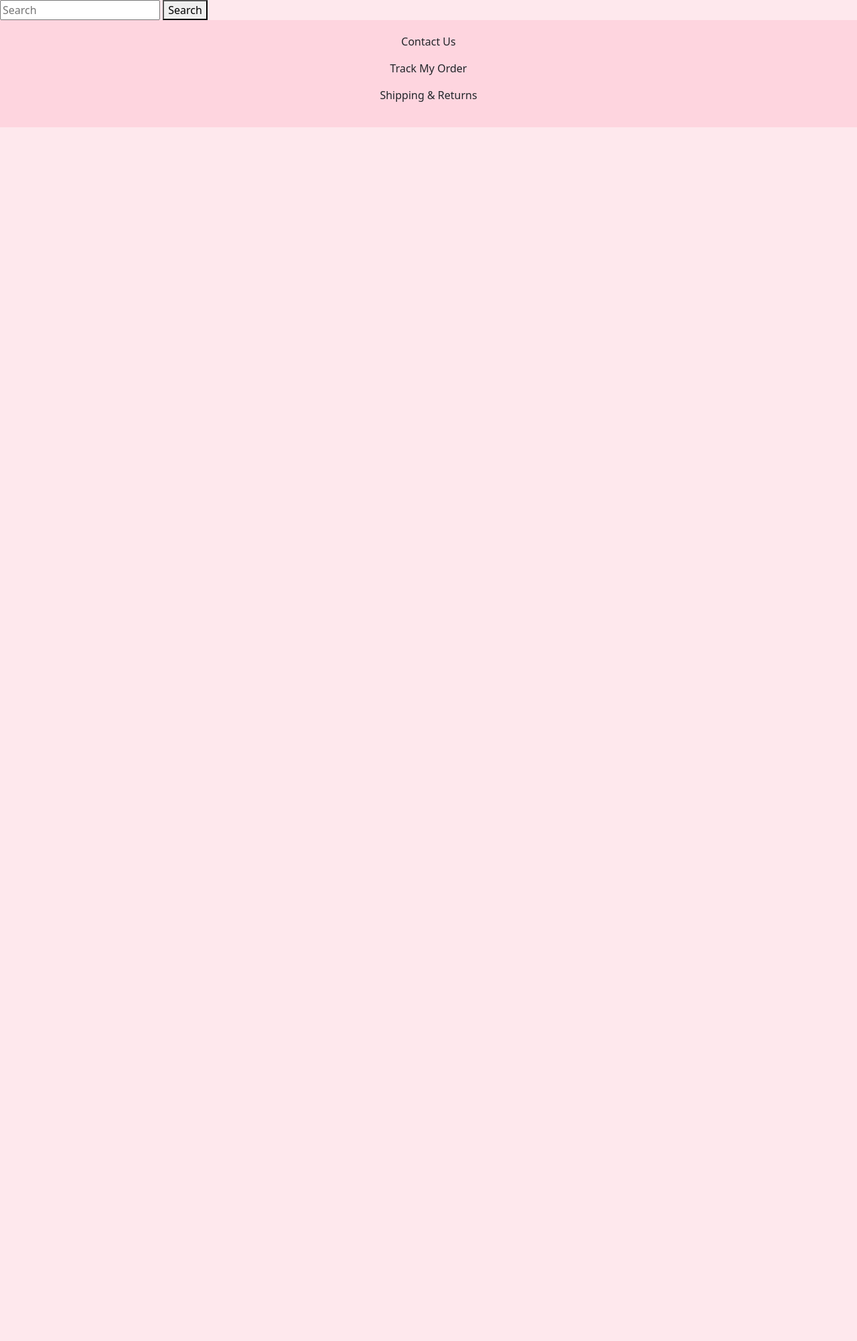
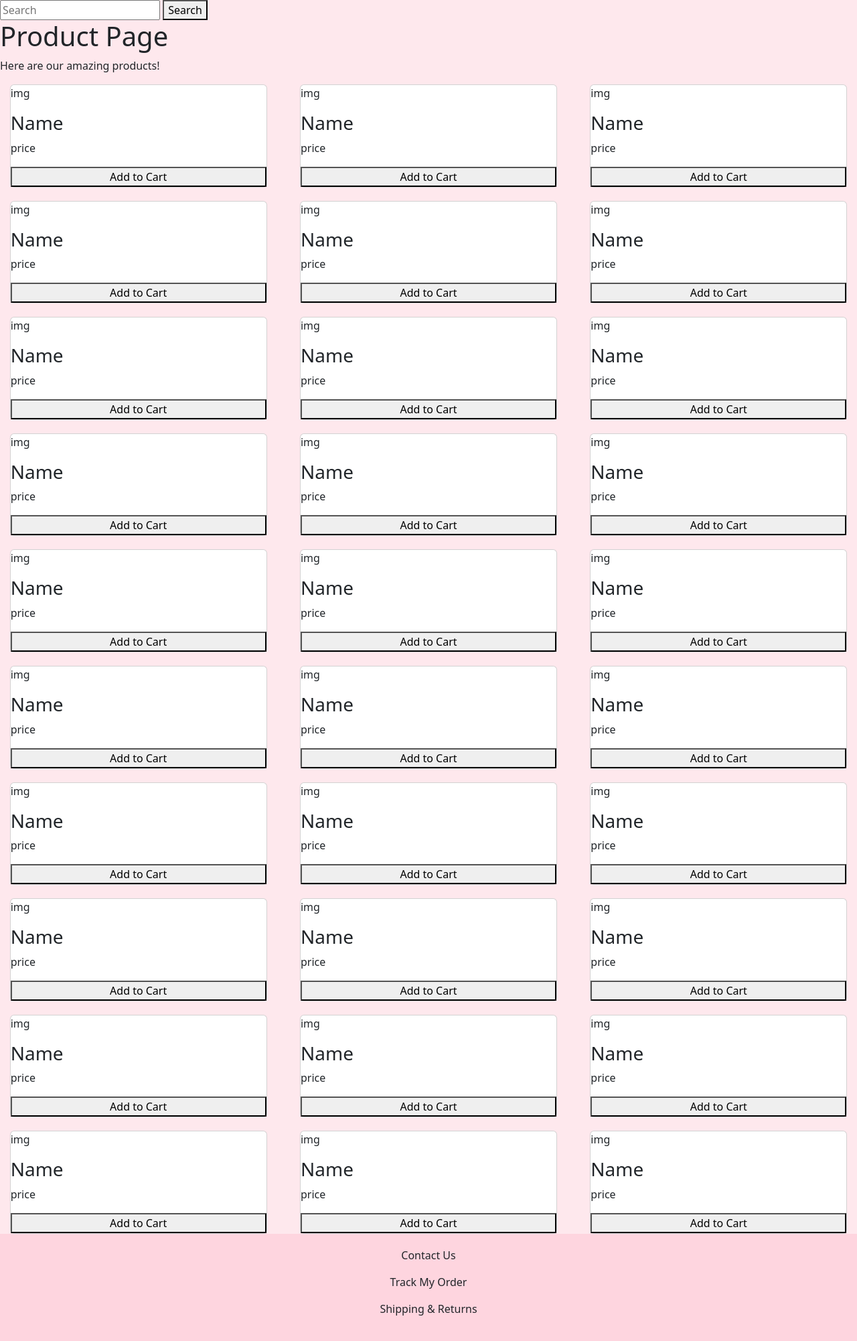
Before and after one commit to Joyce1312/Final_Project, a Flask app: page /product in a window 1280 px wide. Shown: the part 56-2058 px from the top of the page at 67% size. Before the commit the page ends 246 px from the top, so only its background shows below. Run offline with Flask 3, Linux system fonts and the light colour scheme; some libraries are stand-ins or nearby versions.

Commit message:
Product Listing Page Outline

```diff
--- /dev/null
+++ b/static/script.js
@@ -0,0 +1,18 @@
+function init() {
+    console.log("Product page has loaded!");
+    let op = document.getElementById("output");
+    build = '';
+    for(let i = 0; i < 10; i++){
+        for(let j = 0; j < 3; j++){
+            build += `<div class="card" id="card${j}_${i}">`;
+            build +=    `<p>img</p>`;
+            build +=    `<h3>Name</h3>`;
+            build +=    `<p>price</p>`;
+            build +=    `<button type="submit">Add to Cart</button>`;
+            build += `</div>`;
+
+        }
+    }
+    op.innerHTML = build;
+
+}
--- a/static/styles.css
+++ b/static/styles.css
@@ -75,3 +75,15 @@ footer {
     border-radius: 5px; /* Optional: Add border radius for rounded corners */
     box-shadow: 0 4px 8px rgba(0, 0, 0, 0.1); /* Optional: Add shadow for a better look */
 }
+
+/* Product Page */
+.card{
+    width: 30%;
+}
+
+#output{
+    display: flex;
+    justify-content: space-around; /* Spread out the best seller items */
+    gap: 20px;
+    flex-wrap: wrap;
+}
--- a/templates/layout.html
+++ b/templates/layout.html
@@ -10,6 +10,7 @@
         <script src="https://cdn.jsdelivr.net/npm/bootstrap@5.3.3/dist/js/bootstrap.bundle.min.js" integrity="sha384-YvpcrYf0tY3lHB60NNkmXc5s9fDVZLESaAA55NDzOxhy9GkcIdslK1eN7N6jIeHz" crossorigin="anonymous"></script>
 
         <link href="/static/styles.css" rel="stylesheet">
+        <script src="/static/script.js"></script>
 
 
         <title>{% block title %}{% endblock %}</title>
--- a/templates/product.html
+++ b/templates/product.html
@@ -5,4 +5,11 @@
 {% endblock %}
 
 {% block body %}
+    <body onload="init()">  <!-- Add the onload only here in product.html -->
+        <h1>Product Page</h1>
+        <p>Here are our amazing products!</p>
+        <div id="output">
+
+        </div>
+    </body>
 {% endblock %}
```
